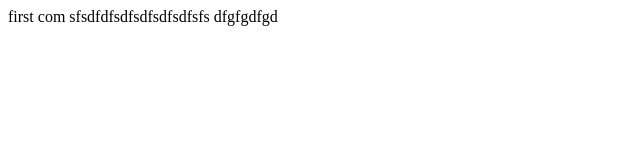
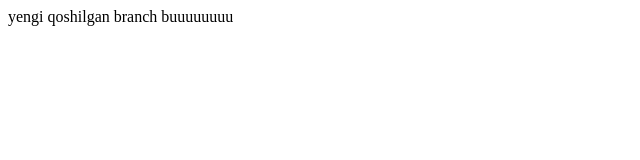
Before and after one commit to u1510055/newproject, a plain HTML site: page index.html in a window 1280 px wide. Shown: the whole page, without its empty margins (0-640 px from the left). Drawn offline with Linux system fonts and the light colour scheme.

Commit message:
boshqa branchga commit

```diff
--- a/index.html
+++ b/index.html
@@ -5,8 +5,6 @@
     <title>Git test</title>
   </head>
   <body>
-    first com
-    sfsdfdfsdfsdfsdfsdfsfs
-    dfgfgdfgd
+    yengi qoshilgan branch buuuuuuuu
   </body>
 </html>
```
